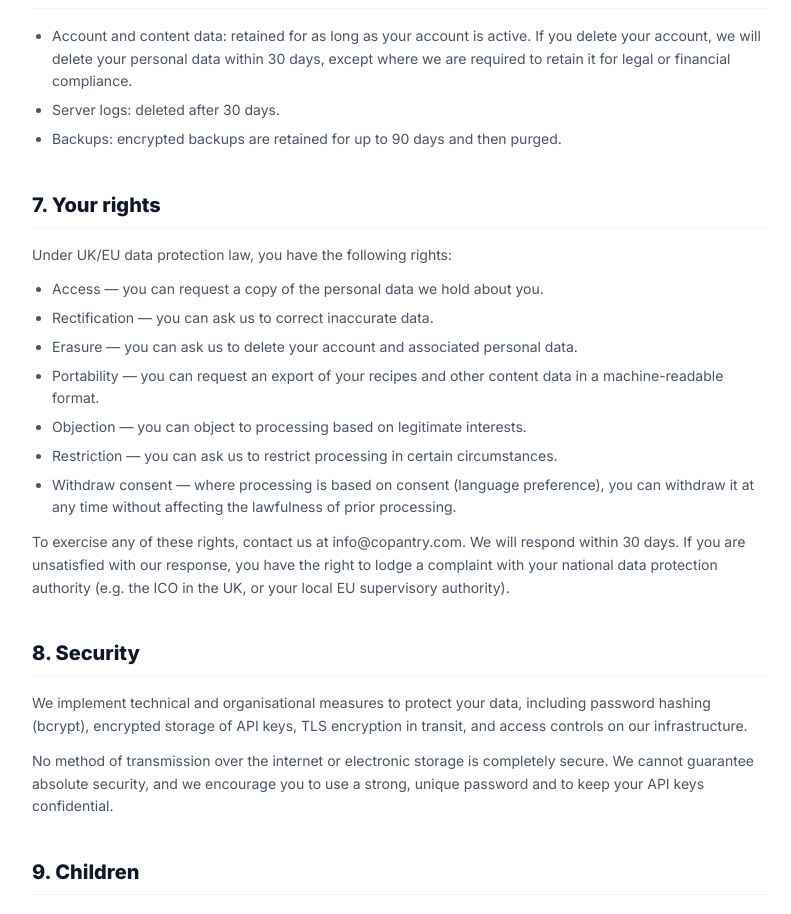
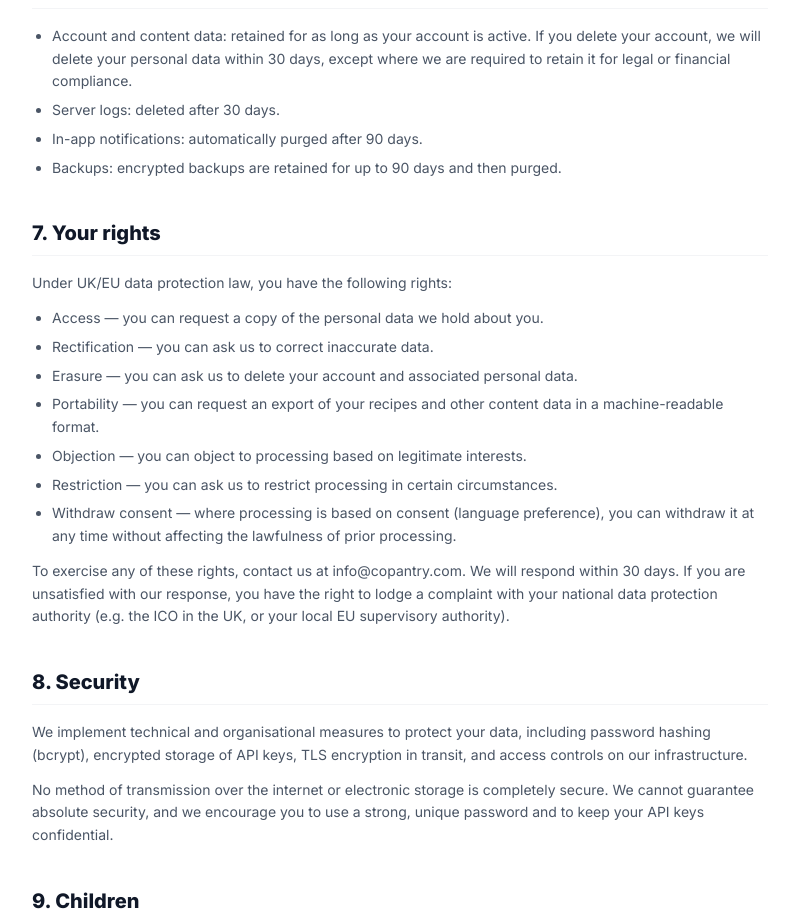
Before and after one commit to copantry/copantry-public, a React (Vite) app: page /privacy in a window 1280 px wide. Shown: the part 2084-2998 px from the top of the page, without its empty margins (240-1031 px from the left). Built offline with nearby package versions, Linux system fonts and the light colour scheme; no server answers.

Commit message:
feat: add privacy policy page with GDPR compliance details

```diff
--- a/src/pages/PrivacyPage.jsx
+++ b/src/pages/PrivacyPage.jsx
@@ -89,6 +89,7 @@ export default function PrivacyPage() {
         <UL items={[
           'Account and content data: retained for as long as your account is active. If you delete your account, we will delete your personal data within 30 days, except where we are required to retain it for legal or financial compliance.',
           'Server logs: deleted after 30 days.',
+          'In-app notifications: automatically purged after 90 days.',
           'Backups: encrypted backups are retained for up to 90 days and then purged.',
         ]} />
       </Section>
```
